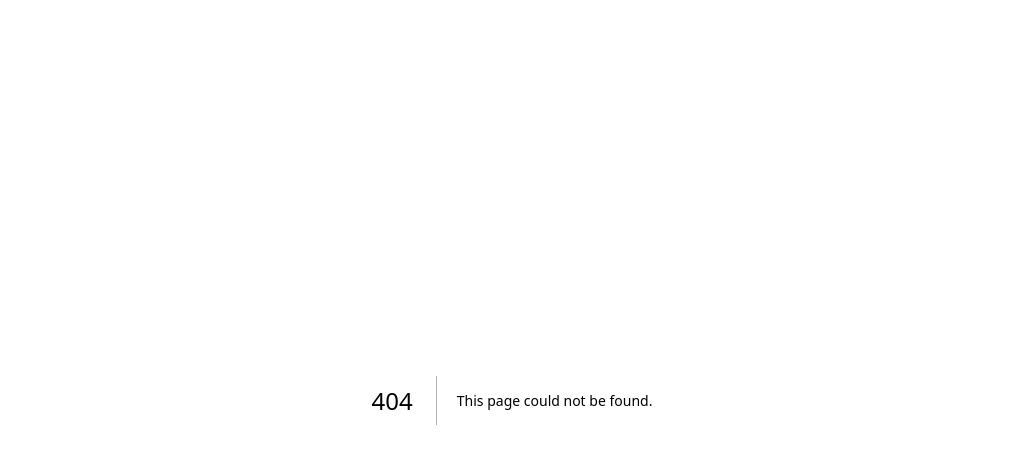
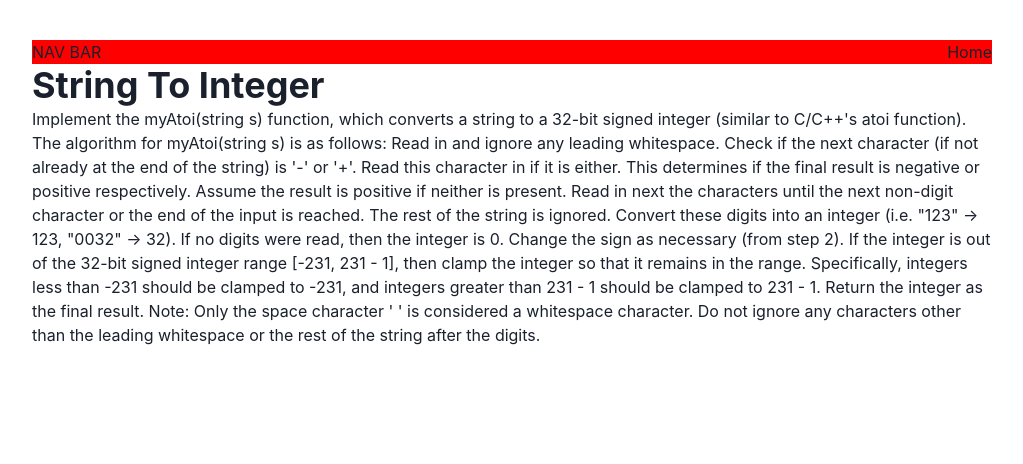
Before and after one commit to William-Schutte/leet-code-workbook, a Next.js app: page /problems/stringToInteger in a window 1280 px wide. Before the commit this address had no page. Shown: the top 464 px of the page, without its empty margins (128-1151 px from the left). Built offline with nearby package versions, Linux system fonts and the light colour scheme.

Commit message:
problem: String To Integer

```diff
--- /dev/null
+++ b/pages/problems/stringToInteger/index.tsx
@@ -0,0 +1,30 @@
+import { Heading, Text } from "@chakra-ui/react";
+import Layout from "../../layout";
+
+export default function StringToInteger() {
+  return (
+    <Layout>
+      <Heading>String To Integer</Heading>
+      <Text>
+        Implement the myAtoi(string s) function, which converts a string to a
+        32-bit signed integer (similar to C/C++'s atoi function). The algorithm
+        for myAtoi(string s) is as follows: Read in and ignore any leading
+        whitespace. Check if the next character (if not already at the end of
+        the string) is '-' or '+'. Read this character in if it is either. This
+        determines if the final result is negative or positive respectively.
+        Assume the result is positive if neither is present. Read in next the
+        characters until the next non-digit character or the end of the input is
+        reached. The rest of the string is ignored. Convert these digits into an
+        integer {`(i.e. "123" -> 123, "0032" -> 32)`}. If no digits were read,
+        then the integer is 0. Change the sign as necessary (from step 2). If
+        the integer is out of the 32-bit signed integer range [-231, 231 - 1],
+        then clamp the integer so that it remains in the range. Specifically,
+        integers less than -231 should be clamped to -231, and integers greater
+        than 231 - 1 should be clamped to 231 - 1. Return the integer as the
+        final result. Note: Only the space character ' ' is considered a
+        whitespace character. Do not ignore any characters other than the
+        leading whitespace or the rest of the string after the digits.
+      </Text>
+    </Layout>
+  );
+}
--- a/pages/problems/timeBasedKeyValueStore/work.js
+++ b/pages/problems/timeBasedKeyValueStore/work.js
@@ -26,7 +26,6 @@ TimeMap.prototype.get = function (key, timestamp) {
   if (this.timeMap.has(key)) {
     const timeArray = this.timeMap.get(key);
     let n = timestamp;
-    console.log(timeArray);
     while (n > 0) {
       if (timeArray[n] !== undefined) return timeArray[n];
       else n--;
```
Also changed, not shown: pages/problems/stringToInteger/work.js (added, +47 -0 lines).
